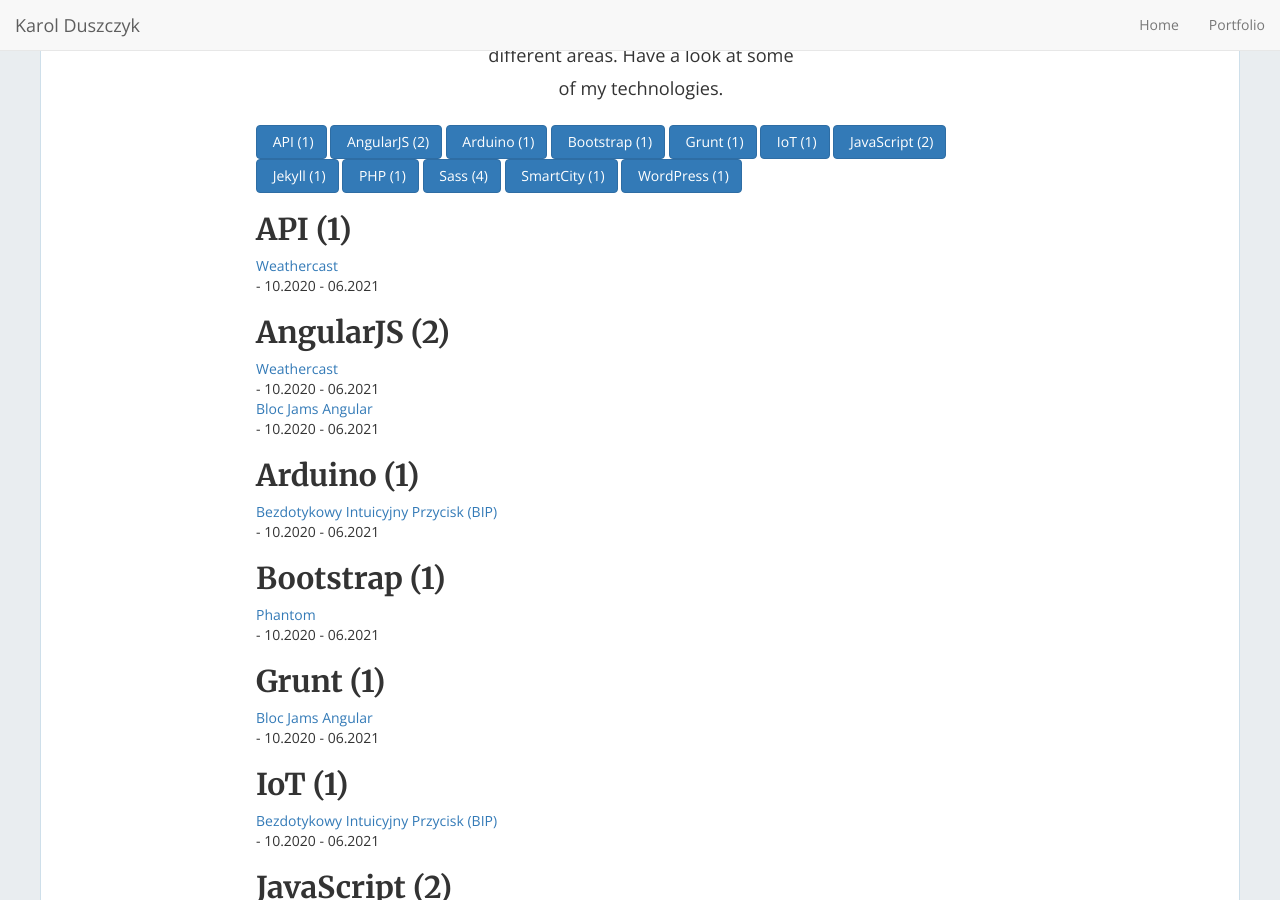
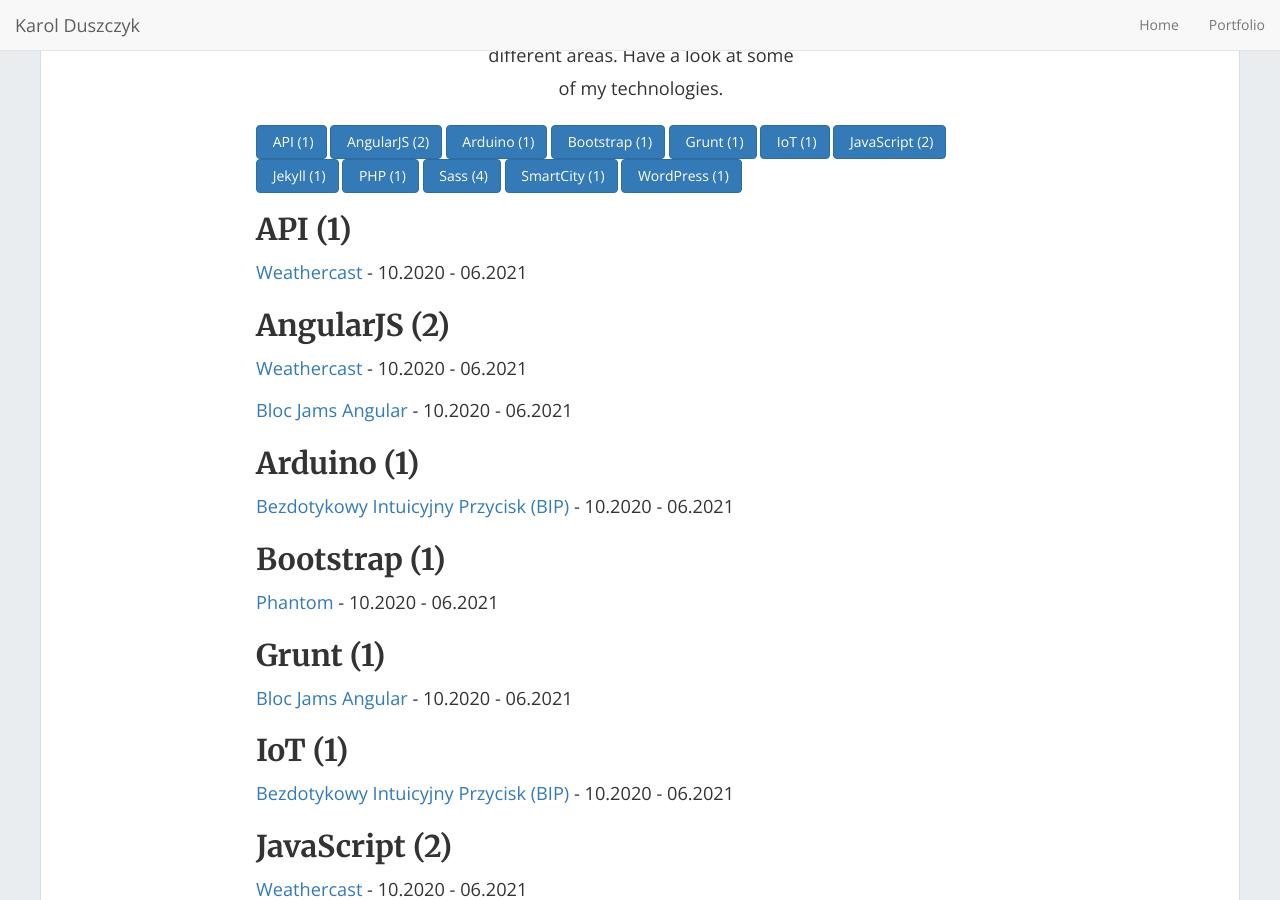
Before and after one commit to karoldus/karoldus.github.io, a Jekyll site: the page built from index.html, in a window 1280 px wide and 900 px high, scrolled down 3955 px. Built offline with Jekyll 4.4.1, drawn with Linux system fonts in a browser that asks for light colours; nearby versions of some CDN libraries; the list of posts is cut into pages by our own code.

Commit message:
Update tags.html

```diff
--- a/_includes/tags.html
+++ b/_includes/tags.html
@@ -19,12 +19,12 @@
     <div class="post-list">
         {%- for post in site.tags[tag] -%}
             <div class="tag-entry">
-                <a class="project-link" href="#{{ post.title }}">{{- post.title | strip_html -}}</a>
+
                 {% comment %} <a data-toggle="modal" data-target="#{{ post.title }}"> Why not get in touch?</a>
                 <div class="modal hide" role="dialog" id="{{ post.title }}"> My favorite music is {{ post.title }}</div> {% endcomment %}
-                <div class="entry-date">
-                    - {{ post.time_range }}
-                </div>
+                <p class="entry-date">
+                    <a href="#{{ post.title }}">{{- post.title | strip_html -}}</a> - {{ post.time_range }}
+                </p>
             </div>
         {%- endfor -%}
     </div>
```
